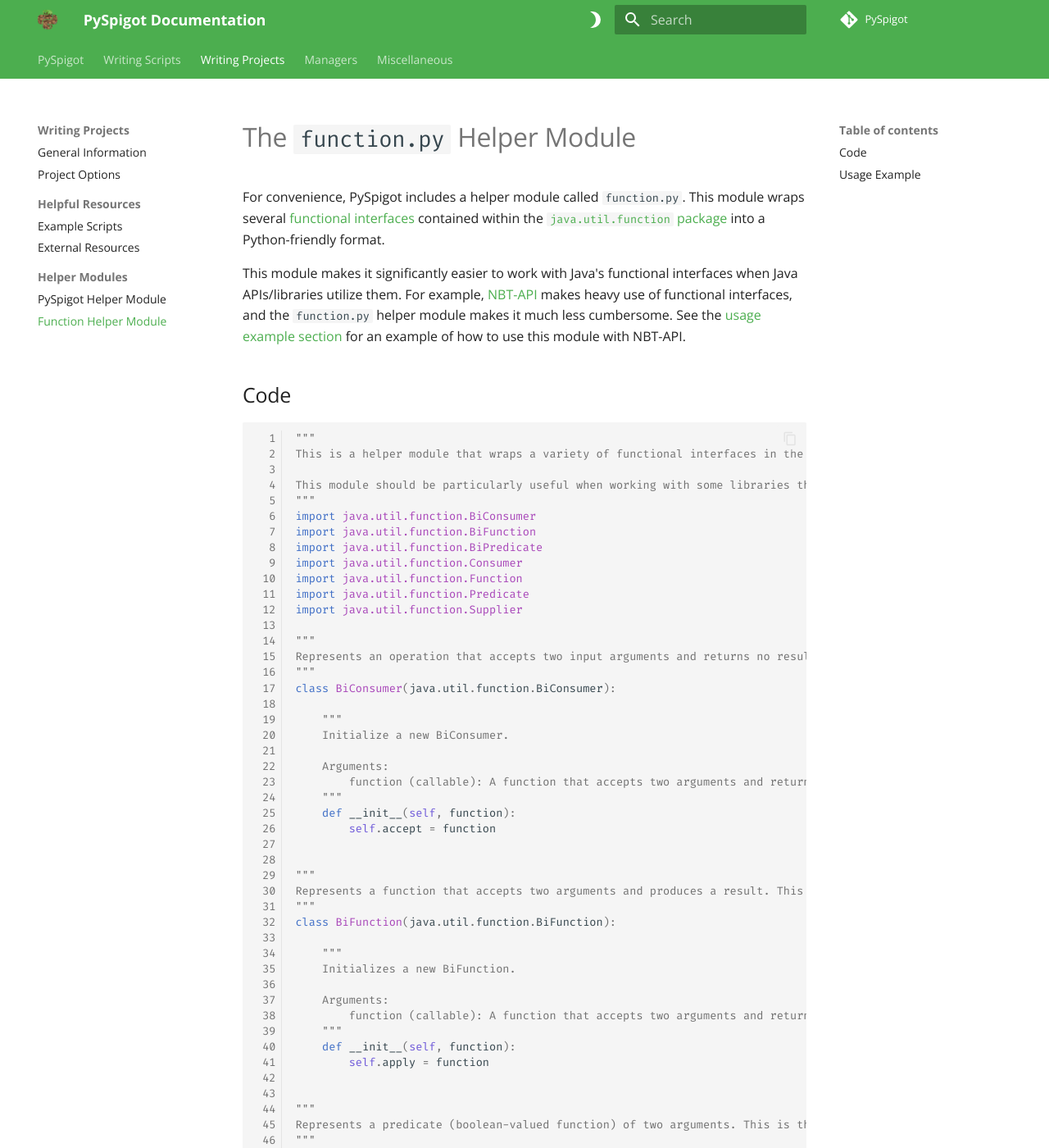
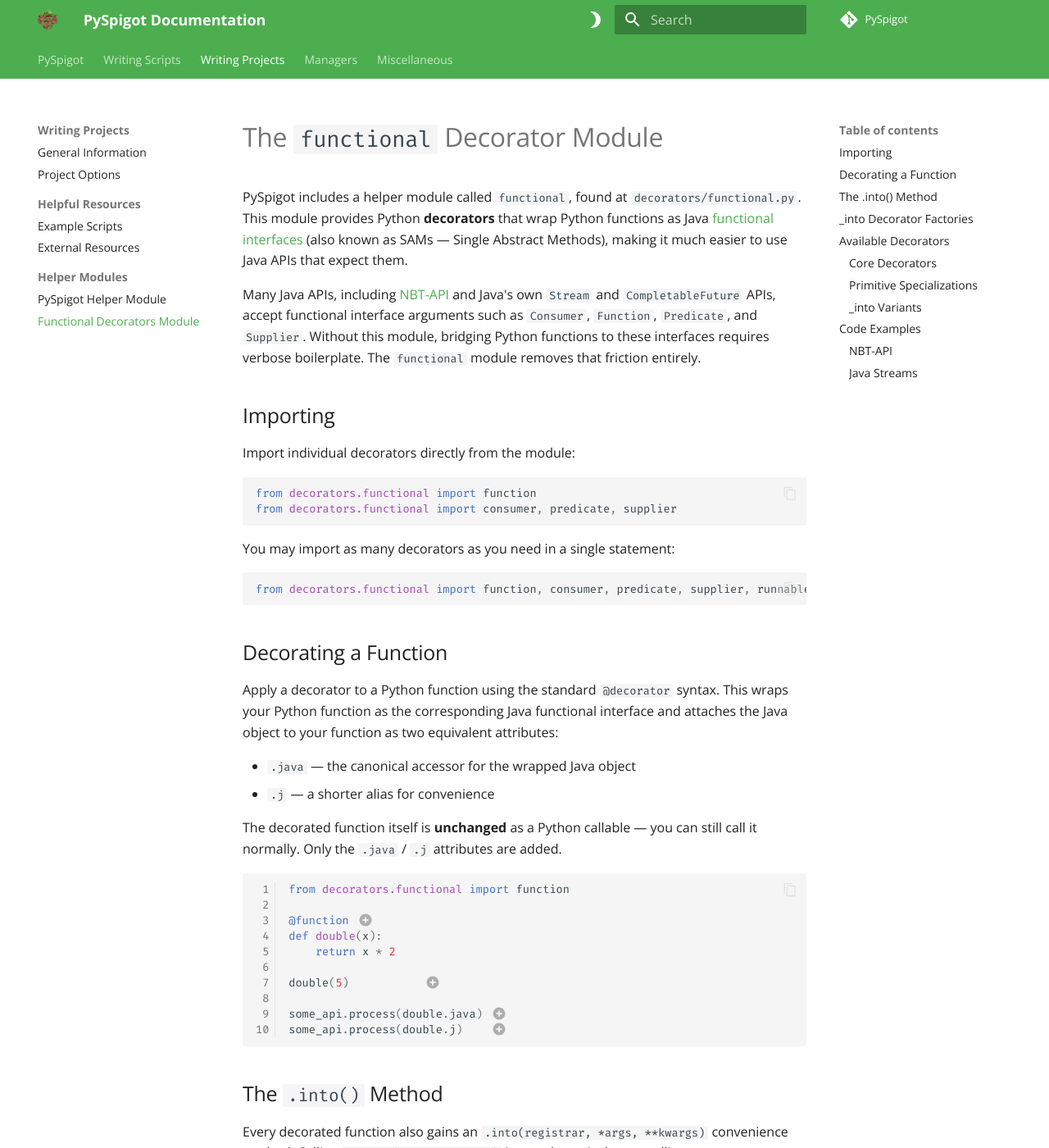
Before and after one commit to magicmq/pyspigot-documentation, an MkDocs documentation site: the page built from docs/scripts/functionmodule.md, in a window 1280 px wide and 1400 px high. Shown: the whole window at 82% size. Built offline with MkDocs 1.6.1 and Material for MkDocs 9.7.7, drawn with Linux system fonts in a browser that asks for light colours; comment, search, counter and statistics services are not loaded; some of the changed text lies outside the part shown.

Commit message:
Document functional decorators

````diff
--- a/docs/scripts/functionmodule.md
+++ b/docs/scripts/functionmodule.md
@@ -1,179 +1,277 @@
-# The `function.py` Helper Module
+# The `functional` Decorator Module
 
-For convenience, PySpigot includes a helper module called `function.py`. This module wraps several [functional interfaces](https://www.geeksforgeeks.org/functional-interfaces-java/) contained within the [`java.util.function` package](https://docs.oracle.com/en/java/javase/11/docs/api/java.base/java/util/function/package-summary.html) into a Python-friendly format.
+PySpigot includes a helper module called `functional`, found at `decorators/functional.py`. This module provides Python **decorators** that wrap Python functions as Java [functional interfaces](https://docs.oracle.com/en/java/javase/21/docs/api/java.base/java/util/function/package-summary.html) (also known as SAMs — Single Abstract Methods), making it much easier to use Java APIs that expect them.
 
-This module makes it significantly easier to work with Java's functional interfaces when Java APIs/libraries utilize them. For example, [NBT-API](https://www.spigotmc.org/resources/nbt-api.7939/) makes heavy use of functional interfaces, and the `function.py` helper module makes it much less cumbersome. See the [usage example section](#usage-example) for an example of how to use this module with NBT-API.
+Many Java APIs, including [NBT-API](https://www.spigotmc.org/resources/nbt-api.7939/) and Java's own `Stream` and `CompletableFuture` APIs, accept functional interface arguments such as `Consumer`, `Function`, `Predicate`, and `Supplier`. Without this module, bridging Python functions to these interfaces requires verbose boilerplate. The `functional` module removes that friction entirely.
 
-## Code
+## Importing
+
+Import individual decorators directly from the module:
+
+``` py
+from decorators.functional import function
+from decorators.functional import consumer, predicate, supplier
+```
+
+You may import as many decorators as you need in a single statement:
+
+``` py
+from decorators.functional import function, consumer, predicate, supplier, runnable
+```
+
+## Decorating a Function
+
+Apply a decorator to a Python function using the standard `@decorator` syntax. This wraps your Python function as the corresponding Java functional interface and attaches the Java object to your function as two equivalent attributes:
+
+- `.java` — the canonical accessor for the wrapped Java object
+- `.j` — a shorter alias for convenience
+
+The decorated function itself is **unchanged** as a Python callable — you can still call it normally. Only the `.java` / `.j` attributes are added.
 
 ``` py linenums="1"
-"""
-This is a helper module that wraps a variety of functional interfaces in the java.util.function package, for easier use in Python.
+from decorators.functional import function
 
-This module should be particularly useful when working with some libraries that make use of functional interfaces (such as NBT-API).
-"""
-import java.util.function.BiConsumer
-import java.util.function.BiFunction
-import java.util.function.BiPredicate
-import java.util.function.Consumer
-import java.util.function.Function
-import java.util.function.Predicate
-import java.util.function.Supplier
+@function # (1)!
+def double(x):
+    return x * 2
 
-"""
-Represents an operation that accepts two input arguments and returns no result. This is the two-arity specialization of Consumer. Unlike most other functional interfaces, BiConsumer is expected to operate via side-effects.
-"""
-class BiConsumer(java.util.function.BiConsumer):
+double(5)           # (2)!
 
-    """
-    Initialize a new BiConsumer.
-
-    Arguments:
-        function (callable): A function that accepts two arguments and returns nothing.
-    """
-    def __init__(self, function):
-        self.accept = function
-
-
-"""
-Represents a function that accepts two arguments and produces a result. This is the two-arity specialization of Function.
-"""
-class BiFunction(java.util.function.BiFunction):
-
-    """
-    Initializes a new BiFunction.
-
-    Arguments:
-        function (callable): A function that accepts two arguments and returns a value.
-    """
-    def __init__(self, function):
-        self.apply = function
-
-
-"""
-Represents a predicate (boolean-valued function) of two arguments. This is the two-arity specialization of Predicate.
-"""
-class BiPredicate(java.util.function.BiPredicate):
-
-    """
-    Initializes a new BiPredicate.
-
-    Arguments:
-        function (callable): A function that accepts two arguments and returns either True or False.
-    """
-    def __init__(self, function):
-        self.test = function
-
-
-"""
-Represents an operation that accepts a single input argument and returns no result. Unlike most other functional interfaces, Consumer is expected to operate via side-effects.
-"""
-class Consumer(java.util.function.Consumer):
-
-    """
-    Initializes a new Consumer.
-
-    Arguments:
-        function (callable): A function that accepts one argument and returns nothing.
-    """
-    def __init__(self, function):
-        self.accept = function
-
-
-"""
-Represents a function that accepts one argument and produces a result.
-"""
-class Function(java.util.function.Function):
-
-    """
-    Initializes a new Function.
-
-    Arguments:
-        function (callable): A function that accepts one argument and returns a value.
-    """
-    def __init__(self, function):
-        self.apply = function
-
-
-"""
-Represents a predicate (boolean-valued function) of one argument.
-"""
-class Predicate(java.util.function.Predicate):
-
-    """
-    Initializes a new Predicate.
-
-    Arguments:
-        function (callable): A function that accepts one argument and returns either True or False.
-    """
-    def __init__(self, function):
-        self.test = function
-
-
-"""
-Represents a supplier of results.
-
-There is no requirement that a new or distinct result be returned each time the supplier is invoked.
-"""
-class Supplier(java.util.function.Supplier):
-
-    """
-    Initializes a new Supplier.
-
-    Arguments:
-        function (callable): A function that accepts no arguments and returns a value.
-    """
-    def __init__(self, function):
-        self.get = function
+some_api.process(double.java) # (3)!
+some_api.process(double.j)    # (4)!
 ```
 
-## Usage Example
+1. Apply the `@function` decorator. This wraps `double` as a Java `Function<T,R>` and attaches the Java object as `double.java` and `double.j`.
 
-The following code utlizes NBT-API to set a custom NBT string to an item using a command, and then fetches the custom NBT string when the player interacts with the item in their hand.
+2. The Python function is unchanged and can still be called normally.
+
+3. Pass the Java functional interface to a Java API using `.java`.
+
+4. `.j` is an identical shorthand for `.java`.
+
+## The `.into()` Method
+
+Every decorated function also gains an `.into(registrar, *args, **kwargs)` convenience method. Calling `fn.into(registrar, ...)` is exactly equivalent to calling `registrar(fn.java, ...)` — it passes the Java object as the first argument to the registrar, followed by any additional arguments you provide.
+
+``` py linenums="1"
+from decorators.functional import consumer
+
+@consumer
+def on_join(player):
+    player.sendMessage('Welcome!')
+
+# These two lines are equivalent:
+some_api.register(on_join.java, extra_arg)
+on_join.into(some_api.register, extra_arg)
+```
+
+???+ note
+
+    `.into()` always passes the Java object as the **first** argument to the registrar. If the API you are using expects the functional interface argument in a different position, use `.java` directly instead.
+
+## `_into` Decorator Factories
+
+For every decorator (e.g. `consumer`), there is a corresponding decorator **factory** named with an `_into` suffix (e.g. `consumer_into`). A `_into` factory takes a registrar function (and any extra arguments) and returns a decorator that both wraps the function *and* immediately calls the registrar on decoration.
+
+This lets you define and register in a single step:
+
+``` py linenums="1"
+from decorators.functional import consumer_into
+from java.util import Arrays
+
+fruits = Arrays.asList('apple', 'banana', 'cherry')
+
+@consumer_into(fruits.forEach) # (1)!
+def print_fruit(name):
+    print(name)
+```
+
+1. When Python processes this `@` line, `print_fruit` is wrapped as a `Consumer<T>` and `fruits.forEach(print_fruit.java)` is called immediately. No separate call to `forEach` is needed.
+
+The above is exactly equivalent to:
+
+``` py linenums="1"
+@consumer
+def print_fruit(name):
+    print(name)
+
+fruits.forEach(print_fruit.java)
+```
+
+`_into` factories accept extra arguments that are forwarded to the registrar after the Java object:
+
+``` py linenums="1"
+# Calls: some_api.register(fn.java, 'extra', 123)
+@consumer_into(some_api.register, 'extra', 123)
+def my_handler(value):
+    ...
+```
+
+???+ note
+
+    Because the registrar is called at decoration time, the `_into` factories are best suited for situations where the registrar is already available when the function is defined — for example, during module-level setup or script initialization.
+
+## Available Decorators
+
+### Core Decorators
+
+These are the most commonly used decorators, covering the general-purpose functional interfaces in `java.util.function`:
+
+| Decorator | Java Interface | Args | Returns |
+|---|---|---|---|
+| `runnable` | `Runnable` | none | nothing |
+| `consumer` | `Consumer<T>` | one | nothing |
+| `bi_consumer` | `BiConsumer<T,U>` | two | nothing |
+| `function` | `Function<T,R>` | one | a value |
+| `bi_function` | `BiFunction<T,U,R>` | two | a value |
+| `predicate` | `Predicate<T>` | one | `boolean` |
+| `bi_predicate` | `BiPredicate<T,U>` | two | `boolean` |
+| `supplier` | `Supplier<T>` | none | a value |
+| `boolean_supplier` | `BooleanSupplier` | none | `boolean` |
+| `unary_operator` | `UnaryOperator<T>` | one (type `T`) | same type `T` |
+| `binary_operator` | `BinaryOperator<T>` | two (type `T`) | same type `T` |
+
+### Primitive Specializations
+
+The module also covers all primitive-specialized functional interfaces. These are typically only needed when a Java API explicitly requires one (e.g. `IntConsumer` rather than `Consumer<Integer>`):
+
+| Decorator | Java Interface |
+|---|---|
+| `int_consumer` | `IntConsumer` |
+| `int_function` | `IntFunction<R>` |
+| `int_predicate` | `IntPredicate` |
+| `int_supplier` | `IntSupplier` |
+| `int_unary_operator` | `IntUnaryOperator` |
+| `int_binary_operator` | `IntBinaryOperator` |
+| `int_to_double_function` | `IntToDoubleFunction` |
+| `int_to_long_function` | `IntToLongFunction` |
+| `double_consumer` | `DoubleConsumer` |
+| `double_function` | `DoubleFunction<R>` |
+| `double_predicate` | `DoublePredicate` |
+| `double_supplier` | `DoubleSupplier` |
+| `double_unary_operator` | `DoubleUnaryOperator` |
+| `double_binary_operator` | `DoubleBinaryOperator` |
+| `double_to_int_function` | `DoubleToIntFunction` |
+| `double_to_long_function` | `DoubleToLongFunction` |
+| `long_consumer` | `LongConsumer` |
+| `long_function` | `LongFunction<R>` |
+| `long_predicate` | `LongPredicate` |
+| `long_supplier` | `LongSupplier` |
+| `long_unary_operator` | `LongUnaryOperator` |
+| `long_binary_operator` | `LongBinaryOperator` |
+| `long_to_double_function` | `LongToDoubleFunction` |
+| `long_to_int_function` | `LongToIntFunction` |
+| `obj_int_consumer` | `ObjIntConsumer<T>` |
+| `obj_long_consumer` | `ObjLongConsumer<T>` |
+| `obj_double_consumer` | `ObjDoubleConsumer<T>` |
+| `to_int_function` | `ToIntFunction<T>` |
+| `to_long_function` | `ToLongFunction<T>` |
+| `to_double_function` | `ToDoubleFunction<T>` |
+| `to_int_bi_function` | `ToIntBiFunction<T,U>` |
+| `to_long_bi_function` | `ToLongBiFunction<T,U>` |
+| `to_double_bi_function` | `ToDoubleBiFunction<T,U>` |
+
+### `_into` Variants
+
+Every decorator in both tables above has a corresponding `_into` factory variant. The naming pattern is simply `<decorator_name>_into` — for example:
+
+- `consumer` → `consumer_into`
+- `bi_function` → `bi_function_into`
+- `int_predicate` → `int_predicate_into`
+
+Refer to the [section above](#into-decorator-factories) for usage details.
+
+## Code Examples
+
+### NBT-API
+
+The following example uses [NBT-API](https://www.spigotmc.org/resources/nbt-api.7939/) to read and write custom NBT data on items. NBT-API uses `Function`-style interfaces for reading (since a value is returned) and `Consumer`-style interfaces for writing (since only a side-effect is needed, with no return value).
 
 ``` py linenums="1"
 import pyspigot as ps
-from function import Function # (1)!
+from decorators.functional import function, consumer # (1)!
 from de.tr7zw.nbtapi import NBT
 from org.bukkit.event.player import PlayerInteractEvent
 
-def interact_event(event):
+def on_interact(event):
     item = event.getItem()
-    if item is not None:
-        def nbt_get(nbt): # (2)!
-            return nbt.getString("Test_String")
-        nbt_get_function = Function(nbt_get) # (3)!
+    if item is None:
+        return
 
-        nbt_data = NBT.get(item, nbt_get_function) # (4)!
-        print(nbt_data)
+    @function # (2)!
+    def read_nbt(nbt):
+        return nbt.getString('my_key') # (3)!
 
-ps.listener_manager().registerListener(interact_event, PlayerInteractEvent)
+    stored = NBT.get(item, read_nbt.java) # (4)!
+    if stored:
+        event.getPlayer().sendMessage(f'Item NBT value: {stored}')
 
-def command(sender, label, args):
-    item = sender.getItemInHand()
+ps.listener_manager().registerListener(on_interact, PlayerInteractEvent)
 
-    to_set = 'This is a test string'
-    def set_function(nbt): # (5)!
-        nbt.setString("Test_String", to_set)
-    set_function = Function(set_function) # (6)!
 
-    NBT.modify(item, set_function) # (7)!
+def stamp_item(item):
+    @consumer # (5)!
+    def write_nbt(nbt):
+        nbt.setString('my_key', 'hello from PySpigot') # (6)!
 
-ps.command_manager().registerCommand(command, 'additemnbt')
+    NBT.modify(item, write_nbt.java) # (7)!
 ```
 
-1. Here, we make use of the functional interface `Function`. Most of NBT-API uses this functional interface.
+1. Import `function` for reading NBT (one argument, returns a value) and `consumer` for writing NBT (one argument, no return value).
 
-2. Here, we define a function that is essentially passed to NBT-API. NBT-API then calls this function, passing the NBT data for the corresponding item as an argument. Then, we fetch our desired NBT data inside the function and return it from the function.
+2. `@function` wraps `read_nbt` as a Java `Function<ReadableNBT, T>`. NBT-API will call this function, passing the item's NBT compound as `nbt`.
 
-3. Here, we initialize a new `Function`, passing our previously defined `nbt_get` function as an argument.
+3. Read and return the string stored under `'my_key'`. The returned value is what `NBT.get` hands back to us on line 9.
 
-4. Here, we call the NBT-API, passing the item we want to get data from as well as the `Function` instance we created earlier. We then assign the returned value (the data we fetched).
+4. Call `NBT.get`, passing the item and `read_nbt.java` (the wrapped Java function). The return value is whatever `read_nbt` returned.
 
-5. In a similar way as before, we define another function that is essentially passed to NBT-API. NBT-API calls this function, passing the NBT data for the corresponding item. Then, we *set* the NBT data this time inside of the function. We don't return anything, since we are setting data, not getting.
+5. `@consumer` wraps `write_nbt` as a Java `Consumer<ReadWriteNBT>`. No value is returned — NBT-API just calls the function to let us mutate the NBT compound in place.
 
-6. Here, we initialize another new `Function`, passing our previously defined `set_function` function as an argument.
+6. Set the string `'my_key'` to `'hello from PySpigot'` on the mutable NBT compound.
 
-7. Finally, we call the NBT-API to modify the NBT data of the item, passing the item whose NBT data we want to set as well as the `Function` instance created earlier. The `NBT.modify` function doesn't return anything since it modifies values.
+7. Call `NBT.modify`, passing the item and `write_nbt.java`. NBT-API invokes `write_nbt`, which sets the NBT data, and then saves the changes back to the item.
 
-This is a relatively simple example. If you are having difficulties with more complex code, feel free to ask for help on the PySpigot Discord.
+### Java Streams
+
+Java's Stream API makes heavy use of functional interfaces. The following example streams a list of online players, filters for operators, maps each to their name, and prints every result.
+
+``` py linenums="1"
+from decorators.functional import predicate, function, consumer # (1)!
+from org.bukkit import Bukkit
+from java.util import ArrayList
+
+players = ArrayList(Bukkit.getOnlinePlayers()) # (2)!
+
+@predicate # (3)!
+def is_op(player):
+    return player.isOp()
+
+@function # (4)!
+def get_name(player):
+    return player.getName()
+
+@consumer # (5)!
+def log_name(name):
+    print(f'Online operator: {name}')
+
+players.stream() \
+    .filter(is_op.java) \   # (6)!
+    .map(get_name.java) \   # (7)!
+    .forEach(log_name.java) # (8)!
+```
+
+1. Import `predicate` (one arg, returns boolean), `function` (one arg, returns value), and `consumer` (one arg, no return).
+
+2. Wrap the online player collection in an `ArrayList` so it exposes `.stream()`.
+
+3. `@predicate` wraps `is_op` as a `Predicate<Player>`. `stream.filter` will call this for each player, keeping only those for whom it returns `True`.
+
+4. `@function` wraps `get_name` as a `Function<Player, String>`. `stream.map` will call this on each remaining player to transform it into their name string.
+
+5. `@consumer` wraps `log_name` as a `Consumer<String>`. `stream.forEach` calls this for each name, printing it.
+
+6. Filter the stream to only operator players.
+
+7. Map each operator `Player` object to their name string.
+
+8. Print each name.
--- a/mkdocs.yml
+++ b/mkdocs.yml
@@ -135,7 +135,7 @@
       - External Resources: scripts/externalresources.md
     - Helper Modules:
       - PySpigot Helper Module: scripts/helpermodule.md
-      - Function Helper Module: scripts/functionmodule.md
+      - Functional Decorators Module: scripts/functionmodule.md
 
   - Writing Projects:
     - General Information: projects/writingprojects.md
@@ -145,7 +145,7 @@
       - External Resources: scripts/externalresources.md
     - Helper Modules:
       - PySpigot Helper Module: scripts/helpermodule.md
-      - Function Helper Module: scripts/functionmodule.md
+      - Functional Decorators Module: scripts/functionmodule.md
 
   - Managers:
     - Using the Managers in your Script: managers/usage.md
````
